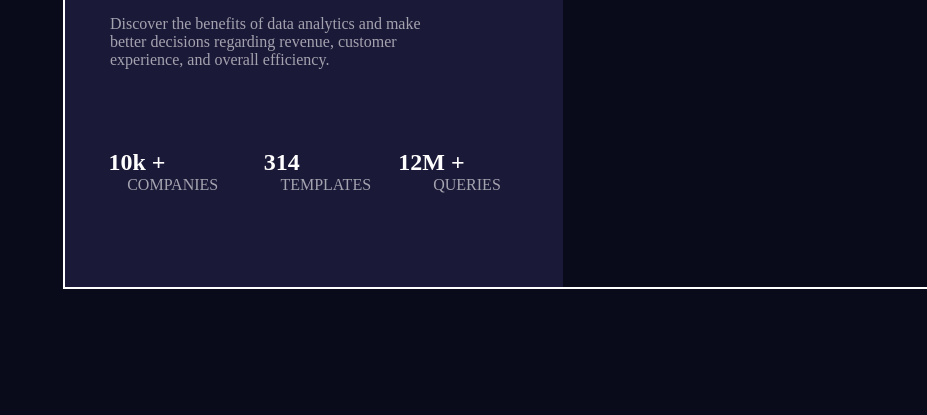
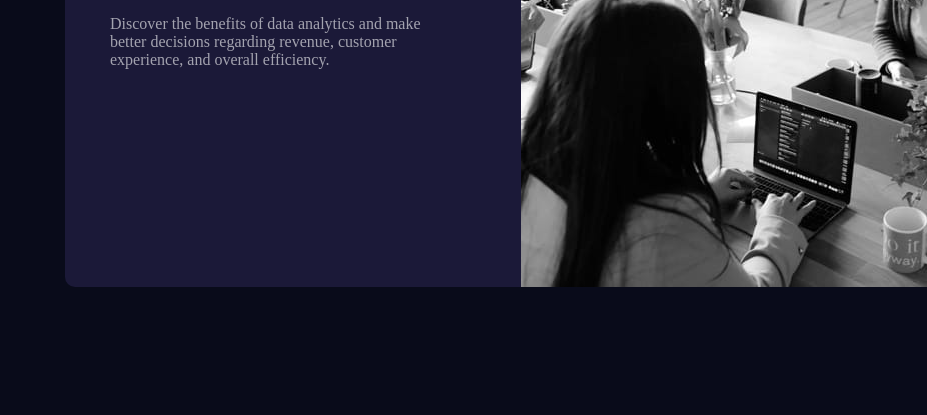
Before and after one commit to JudsonCiribelli/Stats-preview-card-component, a plain HTML site: page index.html in a window 1280 px wide. Shown: the part 385-800 px from the top of the page, without its empty margins (353-1280 px from the left). Drawn offline with Linux system fonts and the light colour scheme.

Commit message:
Finalização do segundo container

```diff
--- a/CSS/style.css
+++ b/CSS/style.css
@@ -10,13 +10,16 @@ body {
   display: flex;
   width: 1000px;
   height: 450px;
-  border: 2px solid white;
+  border: none;
+  border: 2px solid transparent;
   margin: 14rem 0rem 0rem 26rem;
 }
 .content .description {
   width: 50%;
   height: 100%;
   background-color: hsl(244, 38%, 16%);
+  border-top-left-radius: 10px;
+  border-bottom-left-radius: 10px;
 }
 .content .description h1 {
   color: hsl(0, 0%, 100%);
@@ -29,19 +32,8 @@ body {
   color: hsla(0, 0%, 100%, 0.6);
   padding: 30px 0px 0px 45px;
 }
-.content .description .title {
-  display: flex;
-  flex-direction: row;
-  justify-content: space-evenly;
-  color: hsl(0, 0%, 100%);
+.content .banner img {
+  /*filter: drop-shadow(3px 3px 17px #aa5cdb);*/
+  border-top-right-radius: 10px;
+  border-bottom-right-radius: 10px;
 }
-.content .description .title h2 {
-  padding-top: 80px;
-  padding-right: 55px;
-}
-.content .description .subtitle {
-  display: flex;
-  flex-direction: row;
-  justify-content: space-evenly;
-  color: hsla(0, 0%, 100%, 0.6);
-}
--- a/index.html
+++ b/index.html
@@ -17,19 +17,14 @@
           decisions regarding revenue, customer <br />experience, and overall
           efficiency.
         </p>
-        <div class="title">
-          <h2>10k +</h2>
-          <h2>314 </h2>
-          <h2>12M +</h2>
-        </div>
-        <div class="subtitle">
-          <span>COMPANIES</span>
-          <span>TEMPLATES</span>
-          <span>QUERIES</span>
-        </div>
       </div>
-      </h2>
-      <div class="banner"></div>
+      <div class="banner">
+        <img
+          src="./Images/image-header-desktop.jpg"
+          alt=""
+          class="hue-rotate"
+        />
+      </div>
     </div>
   </body>
 </html>
```
